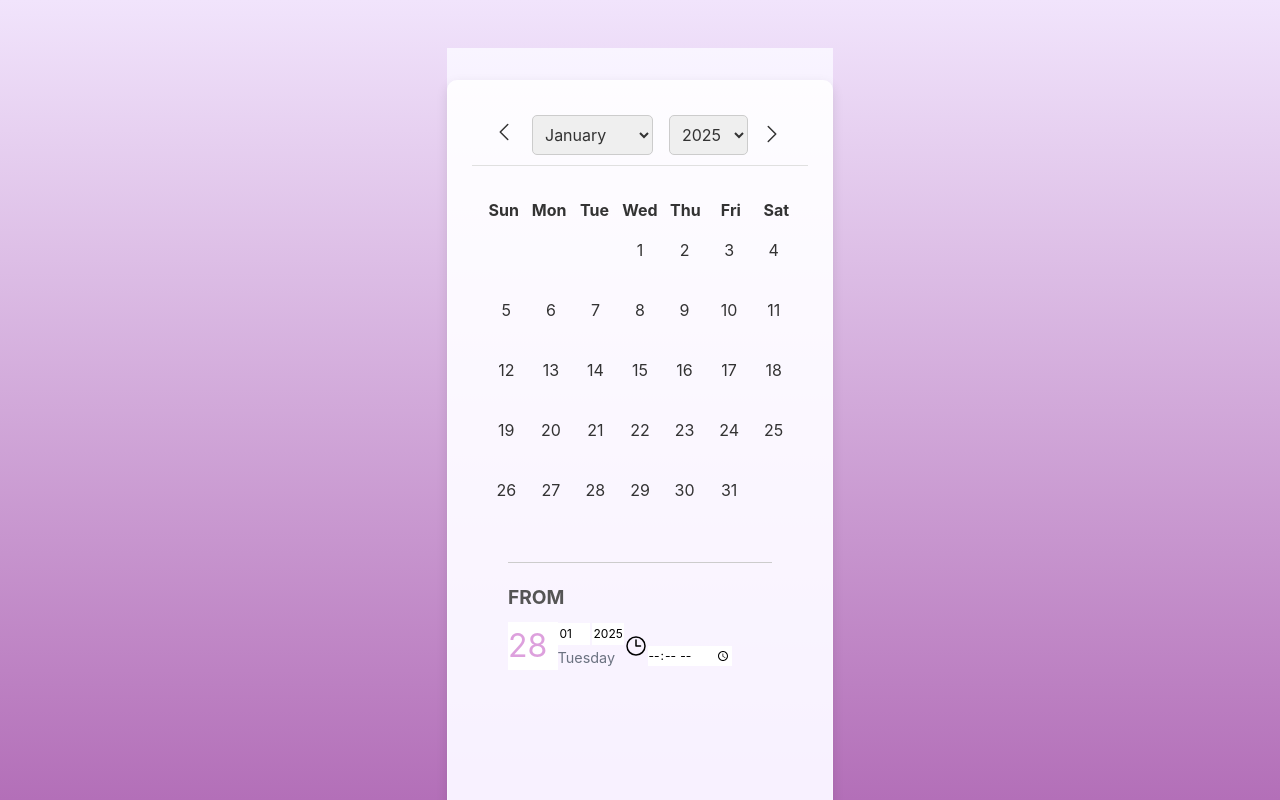
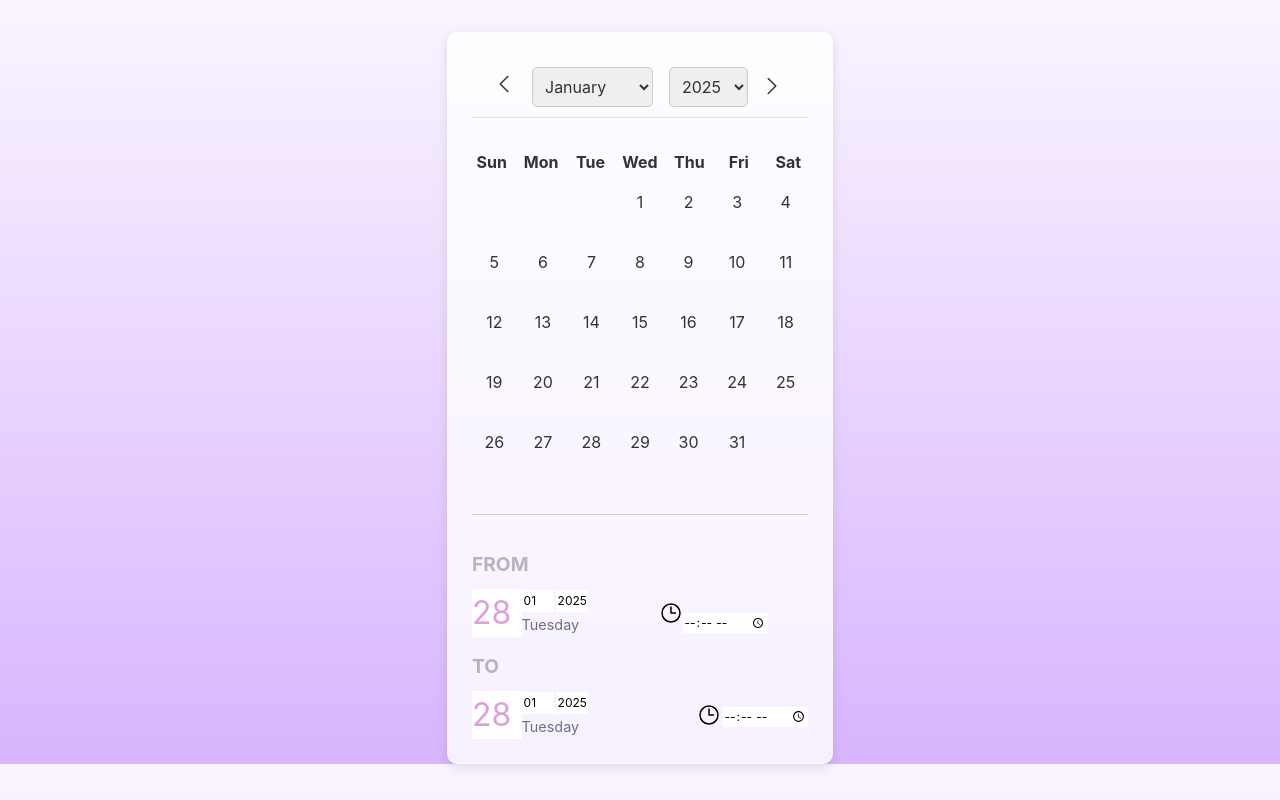
Before and after one commit to aiiotcenter/Nafise-Team-Interns, a Next.js app in the folder calendar/: page / in a window 1280 px wide. Shown: the top 800 px of the page. Built offline with nearby package versions, Linux system fonts and the light colour scheme.

Commit message:
add files

```diff
--- a/calendar/src/app/components/Footer.tsx
+++ b/calendar/src/app/components/Footer.tsx
@@ -238,6 +238,7 @@ const Footer=()=>{
         }
 
         return (
+            <div className={styles.footer_container}>
             <div className={styles.footer}>
                 <div className={styles.start_time_picker_footer}>
                     <h2>FROM</h2>
@@ -350,6 +351,7 @@ const Footer=()=>{
                     </div>
                 </div>
             </div>
+            </div>
         );
 }
 
--- a/calendar/src/app/components/footer.module.css
+++ b/calendar/src/app/components/footer.module.css
@@ -4,7 +4,6 @@
     justify-content: flex-start;
     align-items: flex-start;
     border-top: 1px solid #ccc;
-    min-height: 100vh;
     color: black;
 }
 
@@ -13,12 +12,14 @@
     font-weight: bold;
     color: #555;
     margin-bottom: 10px;
+    opacity: 40%;
 }
 
 .footer .start_time_picker_footer, .footer .ending_time_footer {
     width: 100%;
     text-align: left;
-    margin-bottom: -50px;
+    margin-top: 15px;
+    height: fit-content;
 }
 
 .footer input[type="text"],
@@ -33,7 +34,6 @@
 .start_time_picker_footer, .ending_time_footer {
     display: flex;
     flex-direction: column;
-    align-items: flex-start;
 }
 
 .starting_day_footer, .ending_day_footer {
--- a/calendar/src/app/global.css
+++ b/calendar/src/app/global.css
@@ -22,7 +22,6 @@ body {
 html, body {
   margin: 0;
   padding: 0;
-  height: 100%;
   width: 100%;
 
 }
--- a/calendar/src/app/page.module.css
+++ b/calendar/src/app/page.module.css
@@ -2,34 +2,28 @@
 .container {
     background-color: rgba(255, 255, 255, 0.8);
     border: 1px solid rgba(255, 255, 255, 0.3);
-    border-radius: 10px;
     box-shadow: 0 4px 12px rgba(0, 0, 0, 0.1);
-    max-width: 450px;
-    padding: 1.5rem;
-    margin: 2rem auto;
     text-align: center;
     display: flex;
     flex-direction: column;
+    border-radius: 10px;
+    max-width: 450px;
+    max-height: fit-content;
+    padding: 1.5rem;
     gap: 1.5rem;
-    align-items: center;
 
 
 }
-.background{
-    margin: 0;
-    height: 100vh;
-    background:linear-gradient(to bottom,#f9f5ff,#d8b4fe);
-}
+
 body {
     display: flex;
     flex-direction: column;
     justify-content: flex-start; /* Adjust alignment to start vertically */
     align-items: center; /* Center horizontally */
-    min-height: 100vh;
-    margin: 0;
-    background: linear-gradient(to bottom, #f1e4fc, #b36fb8);
-    padding-top: 3rem;
+    background:linear-gradient(to bottom,#f9f5ff,#d8b4fe);
+    padding-top: 2rem;
     font-family: 'Inter', sans-serif;
     color: #333;
     overflow-x: hidden;
+    height: fit-content;
 }
```
